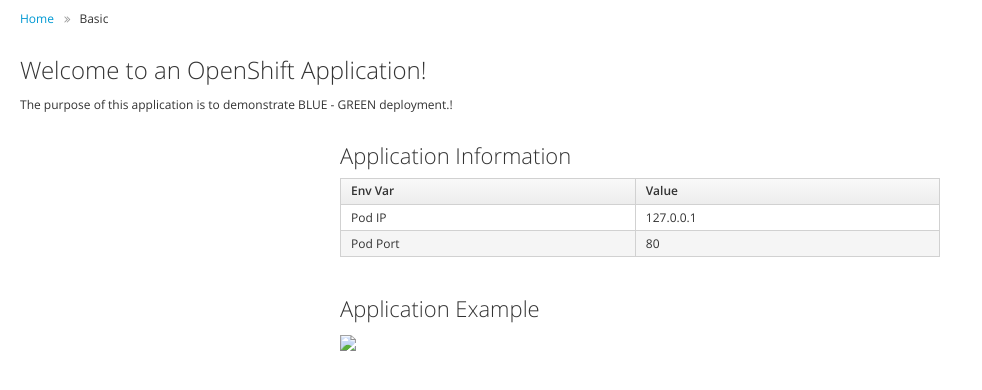
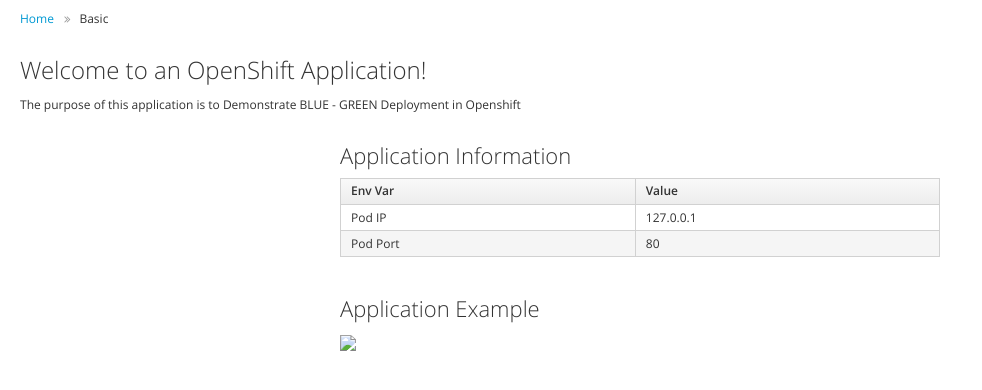
Before and after one commit to venatrix/bg-demo, a PHP site: page / in a window 1280 px wide. Shown: the part 72-462 px from the top of the page, without its empty margins (0-982 px from the left). Run offline with PHP 8.4, Linux system fonts and the light colour scheme.

Commit message:
Update index.php

```diff
--- a/index.php
+++ b/index.php
@@ -62,7 +62,7 @@
             <li>Basic</li>
           </ol>
           <h1>Welcome to an OpenShift Application!</h1>
-          <p>The purpose of this application is to demonstrate BLUE - GREEN deployment.!</p>
+          <p>The purpose of this application is to Demonstrate BLUE - GREEN Deployment in Openshift</p>
         </div>
       </div>
       <div class="row">
```
